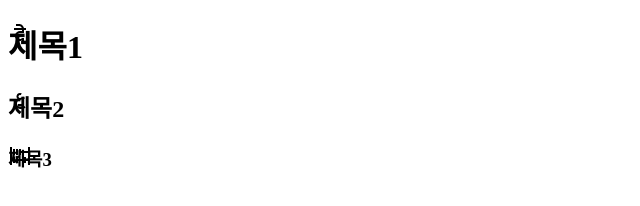
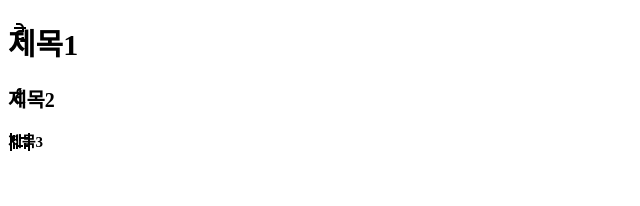
Before and after one commit to jooo0922/sass-rebehayan-each-loop, a plain HTML site: page index.html in a window 1280 px wide. Shown: the whole page, without its empty margins (0-640 px from the left). Drawn offline with Linux system fonts and the light colour scheme.

Commit message:
feat: Change font size using @each loop

```diff
--- a/scss/style.scss
+++ b/scss/style.scss
@@ -23,4 +23,23 @@ sass에서 @for 문과 @each문의 차이점
   .ico_#{$var} {
     background: url(../images/#{$var}.png) no-repeat;
   }
-} ;
+}
+
+// @each문을 응용해서 각 헤드라인 요소의 폰트 사이즈를 조절하기
+// 이런 식으로 괄호 안에 배열변수처럼 값들을 넣어둘 수도 있음.
+// 여기서는 오히려 js에서 key-value 쌍의 오브젝트처럼 사용한 것 같은데?
+$heading: (
+  h1: 30px,
+  h2: 20px,
+  h3: 15px,
+);
+
+// 이렇게 하면 $heading안에 저장한 '선택자: 값' 쌍들에서 선택자는 $elem에, 값은 $fs에 넣어줄 수 있음!
+// 즉, 첫 번째 매개변수에는 선택자가, 두 번째 매개변수에는 값이 들어가게 된다는 뜻!
+// 이런 식으로 반복문을 짜면 나중에 반복문을 건드리지 않아도, 배열 안의 값들만 수정해주면 나중에 재사용이 가능하겠지!
+@each $elem, $fs in $heading {
+  // $elem에 차례로 담기는 선택자들을 클래스명으로 문자열보간을 이용해서 넣어준 것!
+  #{$elem} {
+    font-size: $fs; // $fs에 차례로 담기는 값들을 font-size의 값으로 넣어준 것!
+  }
+}
```
Also changed, not shown: css/style.css.
